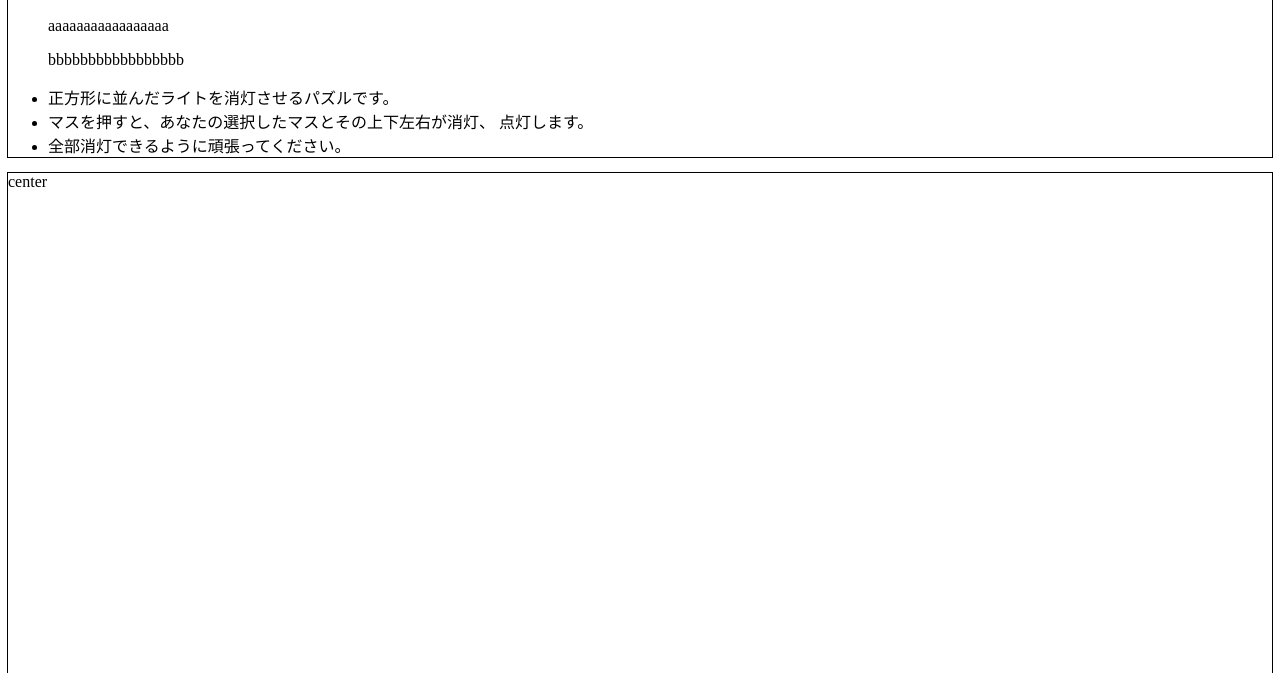
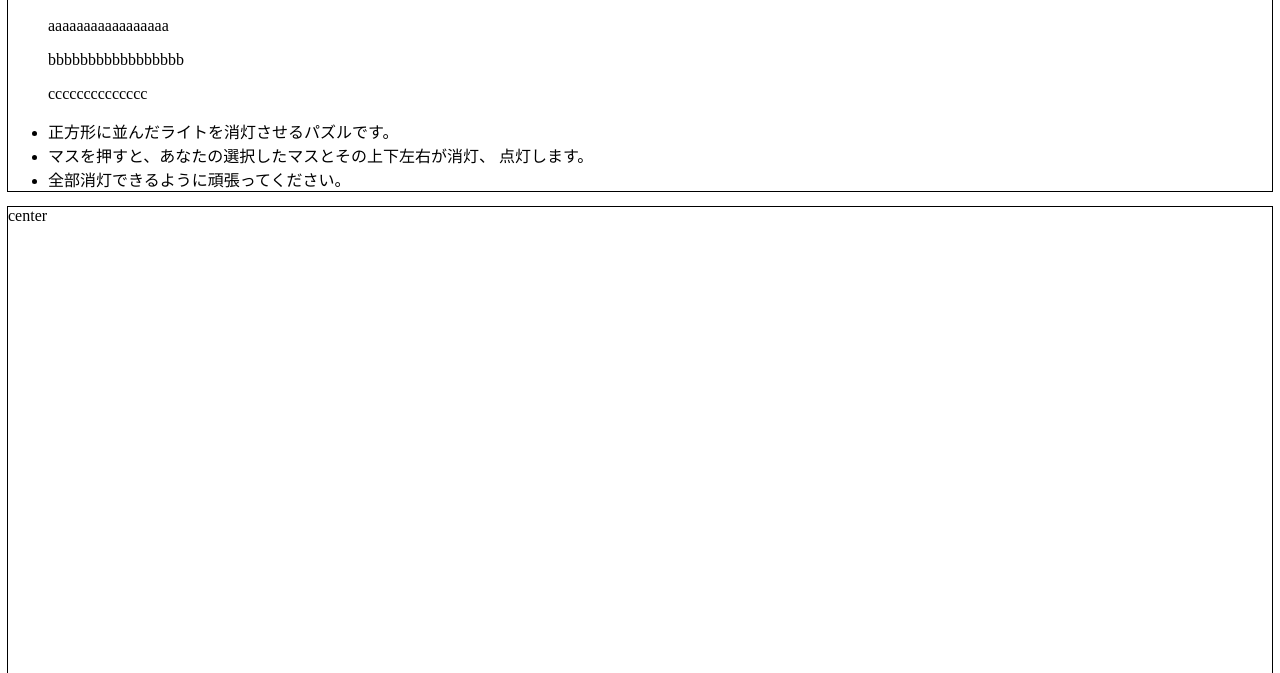
Before and after one commit to eteRnaL198/lightsout, a plain HTML site: page index.html in a window 1280 px wide. Shown: the part 127-800 px from the top of the page. Drawn offline with Linux system fonts and the light colour scheme.

Commit message:
c追加したよ

```diff
--- a/index.html
+++ b/index.html
@@ -15,6 +15,7 @@
     <h2>ルール</h2>
     <p>aaaaaaaaaaaaaaaaa</p>
     <p>bbbbbbbbbbbbbbbbb</p>
+    <p>cccccccccccccc</p>
     <li>正方形に並んだライトを消灯させるパズルです。</li>
     <li>マスを押すと、あなたの選択したマスとその上下左右が消灯、
         点灯します。</li>
```
